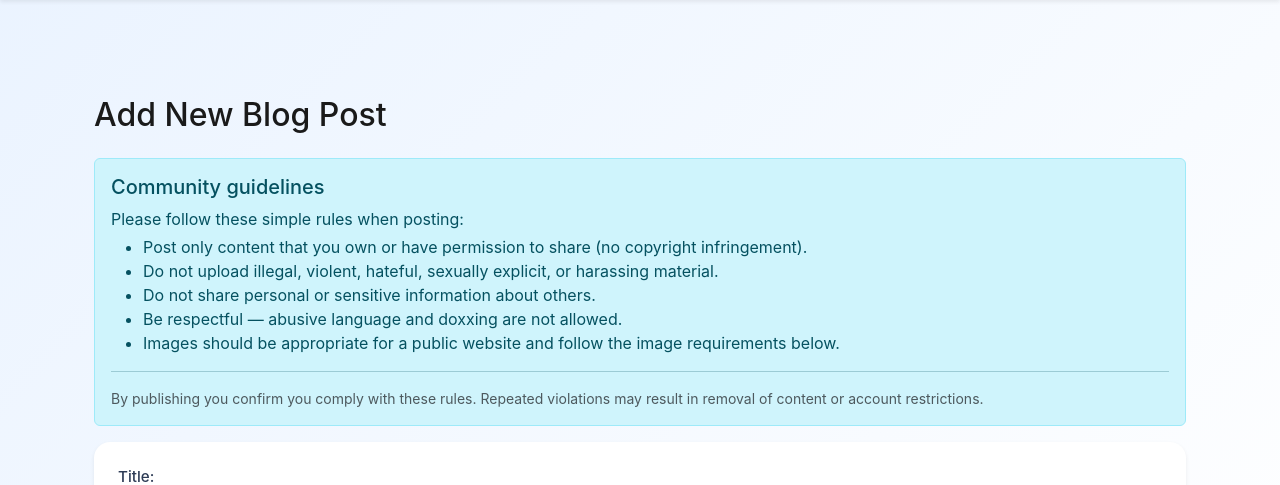
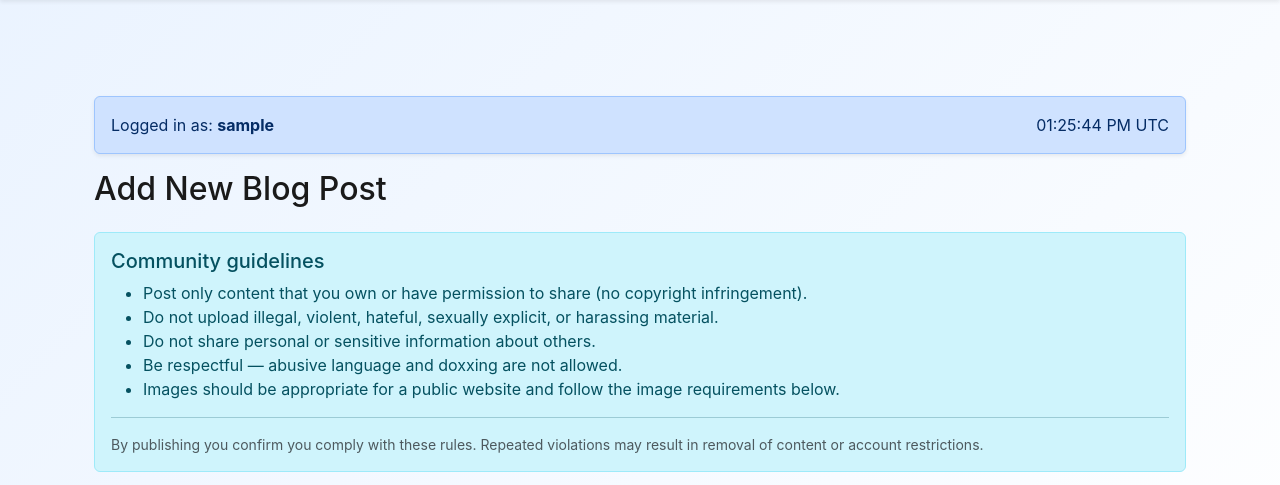
Before and after one commit to bobes81/Petwell, a Django app: page /blog/new/ in a window 1280 px wide. Shown: the part 72-557 px from the top of the page. Run offline with Django 5.2, Linux system fonts and the light colour scheme; the visitor is signed in with stand-in values (Sample User, id 1).

Commit message:
Add live clock and logged-in user display to blog post form

```diff
--- a/templates/blog/blog_form.html
+++ b/templates/blog/blog_form.html
@@ -1,14 +1,20 @@
 {% extends 'base.html' %}
 {% block content %}
 <div class="container mt-5">
+  <div class="alert alert-primary d-flex justify-content-between align-items-center shadow-sm" role="alert">
+    <div>
+      Logged in as: <strong>{{ request.user.username }}</strong>
+    </div>
+    <div>
+      <span id="current-time"></span>
+    </div>
+  </div>
+
   <h2 class="mb-4">Add New Blog Post</h2>
 
-  <!-- Community guidelines (visible to users) -->
+  <!-- Community guidelines -->
   <div class="alert alert-info" role="alert">
     <h5 class="alert-heading mb-2">Community guidelines</h5>
-    <p class="mb-1">
-      Please follow these simple rules when posting:
-    </p>
     <ul class="mb-0">
       <li>Post only content that you own or have permission to share (no copyright infringement).</li>
       <li>Do not upload illegal, violent, hateful, sexually explicit, or harassing material.</li>
@@ -22,7 +28,7 @@
     </p>
   </div>
 
-  <!-- Display Django form errors (Bootstrap alerts) -->
+  <!-- Error messages -->
   {% if form.errors %}
   <div class="alert alert-danger">
     <strong>There was a problem with your submission:</strong>
@@ -39,11 +45,11 @@
   </div>
   {% endif %}
 
+  <!-- Blog post form -->
   <form method="POST" enctype="multipart/form-data" class="card p-4 shadow-sm">
     {% csrf_token %}
     {{ form.as_p }}
 
-    <!-- Upload instructions -->
     <small class="text-muted d-block mb-3">
       Accepted image formats: <strong>.jpg</strong>, <strong>.jpeg</strong>, <strong>.png</strong><br>
       Maximum file size: <strong>5 MB</strong>.
@@ -55,4 +61,15 @@
     </div>
   </form>
 </div>
+
+<!-- Live clock -->
+<script>
+  function updateTime() {
+    const now = new Date();
+    const options = { hour: '2-digit', minute: '2-digit', second: '2-digit', timeZoneName: 'short' };
+    document.getElementById('current-time').textContent = now.toLocaleTimeString([], options);
+  }
+  updateTime();
+  setInterval(updateTime, 1000);
+</script>
 {% endblock %}
```
